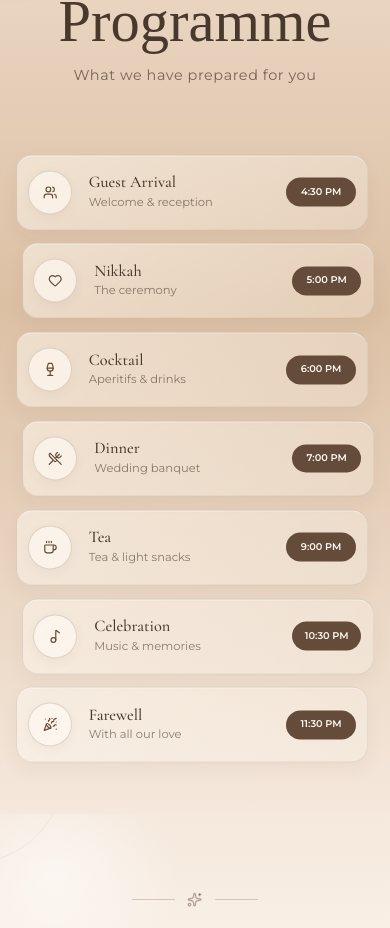
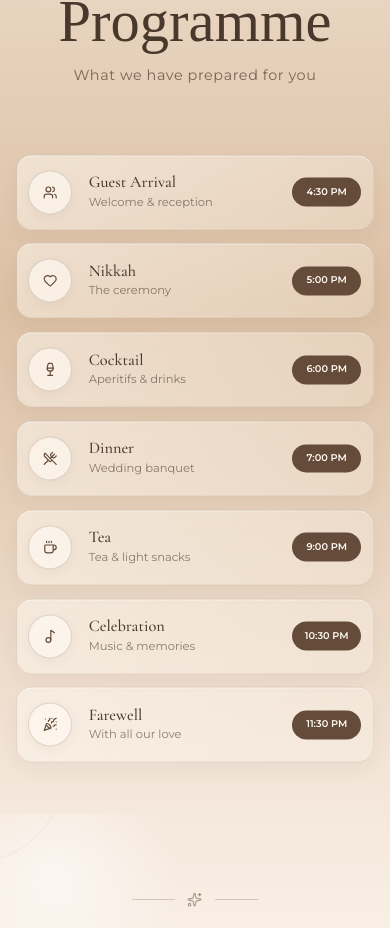
Before and after one commit to Ir-faan/Event-Invitation, a Next.js app: page /templates/coastal-reverie in a window 390 px wide. Shown: the part 6278-7206 px from the top of the page. Built offline with nearby package versions, Linux system fonts and the light colour scheme; a web font is replaced by a local one.

Commit message:
Equalize programme cards and smooth gift background gradient

```diff
--- a/app/coastal-programme-gift-polish.css
+++ b/app/coastal-programme-gift-polish.css
@@ -3,9 +3,9 @@
 
 main#invitation-top > section[aria-labelledby="gift-title"] {
   background:
-    radial-gradient(circle at 14% 18%, rgba(255, 255, 255, .22), transparent 30%),
-    radial-gradient(circle at 86% 74%, rgba(185, 133, 79, .055), transparent 32%),
-    linear-gradient(180deg, #f5e8dc 0%, #efddcd 50%, #f5e8dc 100%) !important;
+    radial-gradient(circle at 14% 18%, rgba(255, 255, 255, .34), transparent 30%),
+    radial-gradient(circle at 86% 74%, rgba(185, 133, 79, .045), transparent 32%),
+    linear-gradient(180deg, #fffaf5 0%, #fbf3eb 38%, #f8eee5 68%, #f5e8dc 100%) !important;
 }
 
 @media (max-width: 760px) {
@@ -33,7 +33,7 @@ main#invitation-top > section[aria-labelledby="gift-title"] {
     display: none !important;
   }
 
-  /* Turn the programme into a compact stack of full-width schedule rows. */
+  /* Turn the programme into a compact stack of equal full-width schedule rows. */
   main#invitation-top > section[aria-labelledby="programme-title"] > div:nth-child(3) {
     width: min(23.5rem, 100%) !important;
     display: grid !important;
@@ -44,6 +44,11 @@ main#invitation-top > section[aria-labelledby="gift-title"] {
 
   main#invitation-top > section[aria-labelledby="programme-title"] > div:nth-child(3) > article {
     position: relative;
+    width: 100% !important;
+    max-width: none !important;
+    margin-left: 0 !important;
+    margin-right: 0 !important;
+    box-sizing: border-box !important;
     display: grid !important;
     grid-template-columns: 3rem minmax(0, 1fr) auto !important;
     grid-template-rows: auto auto !important;
@@ -120,16 +125,6 @@ main#invitation-top > section[aria-labelledby="gift-title"] {
     white-space: nowrap !important;
   }
 
-  /* A restrained alternating shift keeps the stack visually lively while
-     preserving a clear reading order for older guests. */
-  main#invitation-top > section[aria-labelledby="programme-title"] > div:nth-child(3) > article:nth-child(even) {
-    margin-left: .35rem;
-  }
-
-  main#invitation-top > section[aria-labelledby="programme-title"] > div:nth-child(3) > article:nth-child(odd) {
-    margin-right: .35rem;
-  }
-
   main#invitation-top > section[aria-labelledby="gift-title"] {
     padding-top: 4.8rem !important;
     padding-bottom: 4.8rem !important;
```
